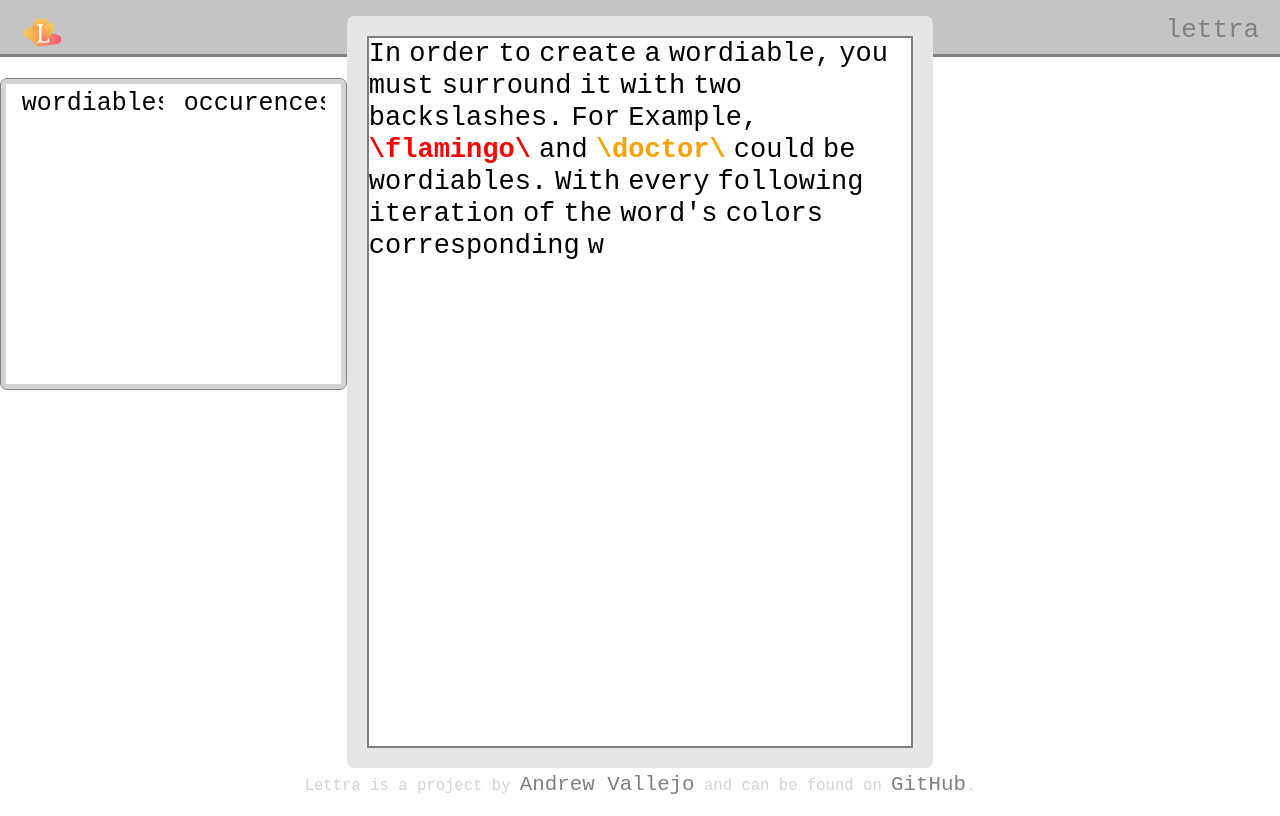
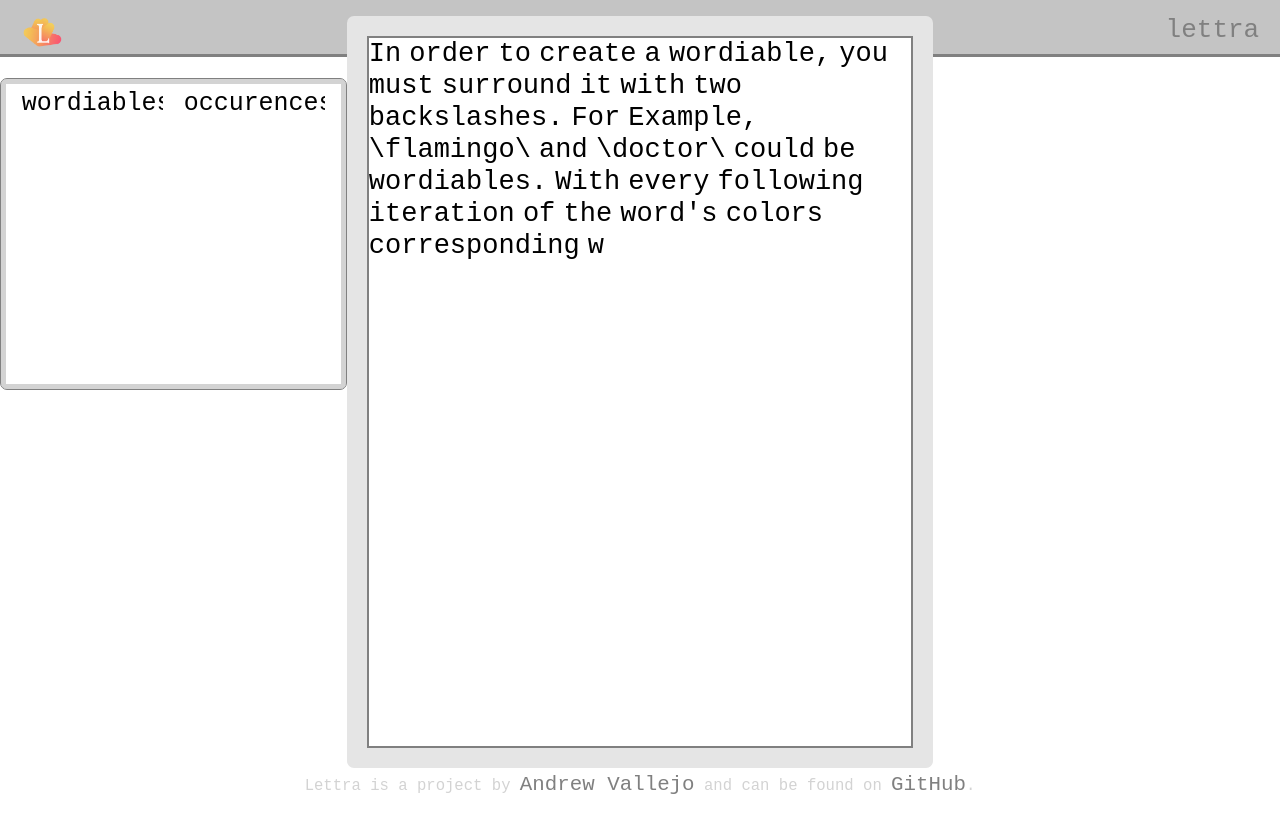
Before and after one commit to andrewvallejo/lettra, a SvelteKit app: page / in a window 1280 px wide. Built offline with nearby package versions, Linux system fonts and the light colour scheme.

Commit message:
Refactor component naming for clarity

```diff
--- a/src/components/Editor.svelte
+++ b/src/components/Editor.svelte
@@ -1,11 +1,12 @@
 <script lang="ts">
 	import { powerWordiables } from '$lib/wordiables';
-	import { objectifyWords, space } from '$lib/words';
+	import { objectifyWords, replaceNewlines, space, splitText } from '$lib/words';
+	import { instructions } from '$stores/instructions';
+	import { text } from '$stores/text';
+	import { wordiables as wordiableStore } from '$stores/wordiables';
 	import { words as wordStore } from '$stores/words';
-	import { wordiables as wordiableStore } from '$stores/wordiables';
-	import { instructions } from '$stores/instructions';
-	import { parsedText, text, wordiables } from '$stores/text';
-	import Word from './Word.svelte';
+	import type { Word } from '$types';
+	import LiveWord from './LiveWord.svelte';
 
 	let textArea: HTMLTextAreaElement;
 
@@ -38,7 +39,8 @@
 	};
 
 	const parseText = () => {
-		let words = objectifyWords($text.split(' '));
+		let words: string[] | Word[] = splitText(replaceNewlines($text));
+		words = objectifyWords(words);
 		powerWordiables(words);
 		wordStore.setParsedText(words);
 		const woridablesWords = words.filter((word) => word.isWordiable);
@@ -56,12 +58,12 @@
 	<div class="container">
 		{#if $text}
 			<p class="live-text">
-				{#each $parsedText as word}
+				{#each $wordStore.words as word}
 					{#key word.string}
 						{#if word.string === '<br>'}
 							<br />
 						{:else}
-							<Word {word} />
+							<LiveWord {word} />
 						{/if}
 						{#if word.string !== '<br>'}
 							{space}
```
Also changed, not shown: src/components/LiveWord.svelte (renamed from src/components/Word.svelte).
